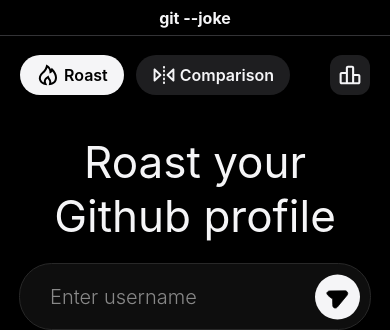
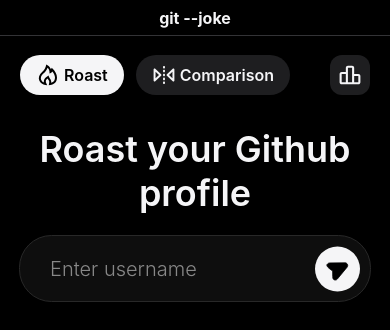
Before and after one commit to NesoDev/git-joke, a Nuxt app: page /home/roast in a window 390 px wide. Shown: the top 330 px of the page. Built offline with nearby package versions, Linux system fonts and the light colour scheme.

Commit message:
fix: spacing roast page  mobile

```diff
--- a/app/assets/css/global.css
+++ b/app/assets/css/global.css
@@ -48,7 +48,6 @@
   --bg-secondary: #0e0e0e;
   --bg-tertiary: #1e1e20;
   --bg-quaternary: #111;
-  --bg-load: #111111;
 
   /* ----- Text ----- */
   --text-primary: #f5f5f7;
--- a/app/layouts/home.vue
+++ b/app/layouts/home.vue
@@ -36,7 +36,7 @@
     box-sizing: border-box;
     transition: height 0.3s ease;
     /** mobile first */
-    gap: var(--s-size-10);
+    gap: var(--s-size-8);
 }
 
 /* ---------------- Nav ---------------- */
--- a/app/pages/home/roast.vue
+++ b/app/pages/home/roast.vue
@@ -50,7 +50,10 @@
     <NuxtLayout name="home">
         <div class="roast-page">
             <div class="page-top">
-                <p class="page__title">Roast your Github profile</p>
+                <p class="page__title">
+                    <span>Roast your </span>
+                    <span>Github profile</span>
+                </p>
                 <InputRoast />
             </div>
             <div class="page-middle">
@@ -146,7 +149,8 @@
         "SF Pro Display", "SF Pro Icons", "Helvetica Neue", "Helvetica", "Arial", sans-serif;
     color: var(--text-primary);
     /** mobile first */
-    font-size: var(--r-size-11);
+    font-weight: 600;
+    font-size: var(--r-size-9);
 }
 
 /** ---------------- Middle ----------------*/
@@ -232,7 +236,7 @@
     align-items: center;
     gap: var(--s-size-5);
     /** mobile first */
-    height: 350px;
+    height: 300px;
     padding: var(--s-size-6) var(--s-size-6);
     border-radius: var(--s-size-9) var(--s-size-9) 0 0;
     justify-content: start;
@@ -289,7 +293,7 @@
     background: var(--bg-load);
     /** mobile first */
     aspect-ratio: 1 / 1;
-    min-height: 120px;
+    min-height: 100px;
     overflow: hidden;
 }
 
```
